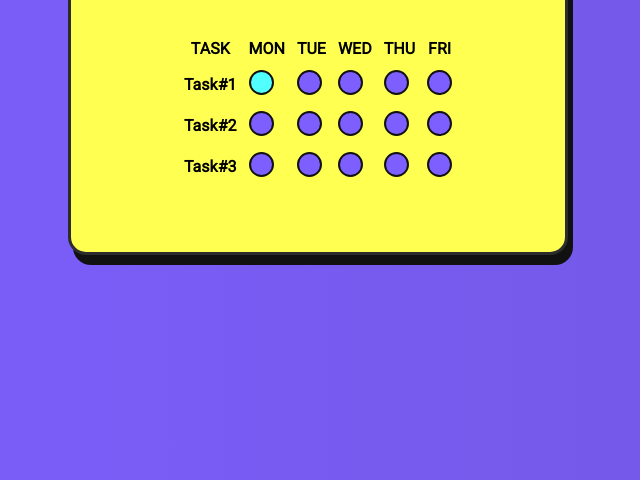
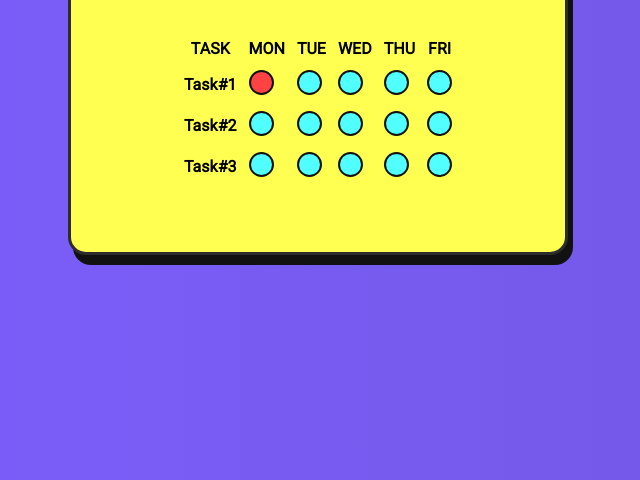
Before and after one commit to rhemaMarneni/Weekly-Habit-Tracker, a plain HTML site: page index.html in a window 1280 px wide. Both pictures are taken after a click on the element 583 px from the left and 402 px from the top of the page. Shown: the part 320-800 px from the top of the page, without its empty margins (322-962 px from the left). Drawn offline with Linux system fonts and the light colour scheme.

Commit message:
Update style.css

```diff
--- a/style.css
+++ b/style.css
@@ -48,7 +48,7 @@ td {
 .circle {
 	height: 25px;
 	width: 25px;
-	background-color: #7d5fff;
+	background-color:  rgb(81, 255, 255);
 	border-radius: 50%;
 	display: inline-block;
 	margin: 0 auto;
@@ -60,5 +60,5 @@ td {
 }
 
 .active {
-	background-color: rgb(81, 255, 255);
+	background-color: rgb(255, 67, 67);
 }
```
